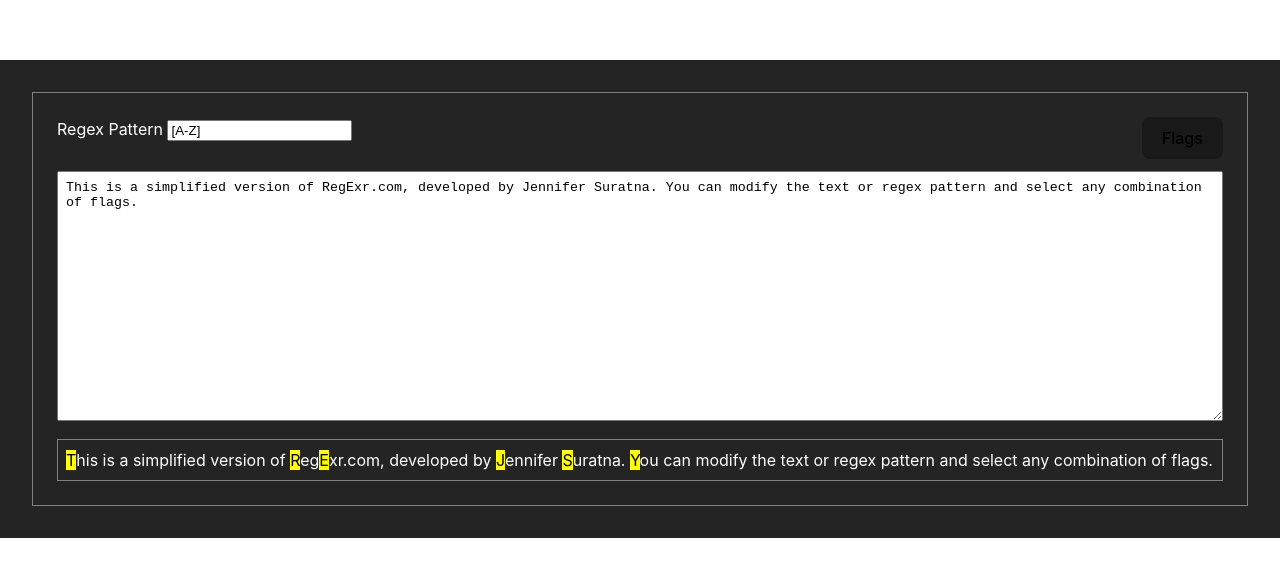
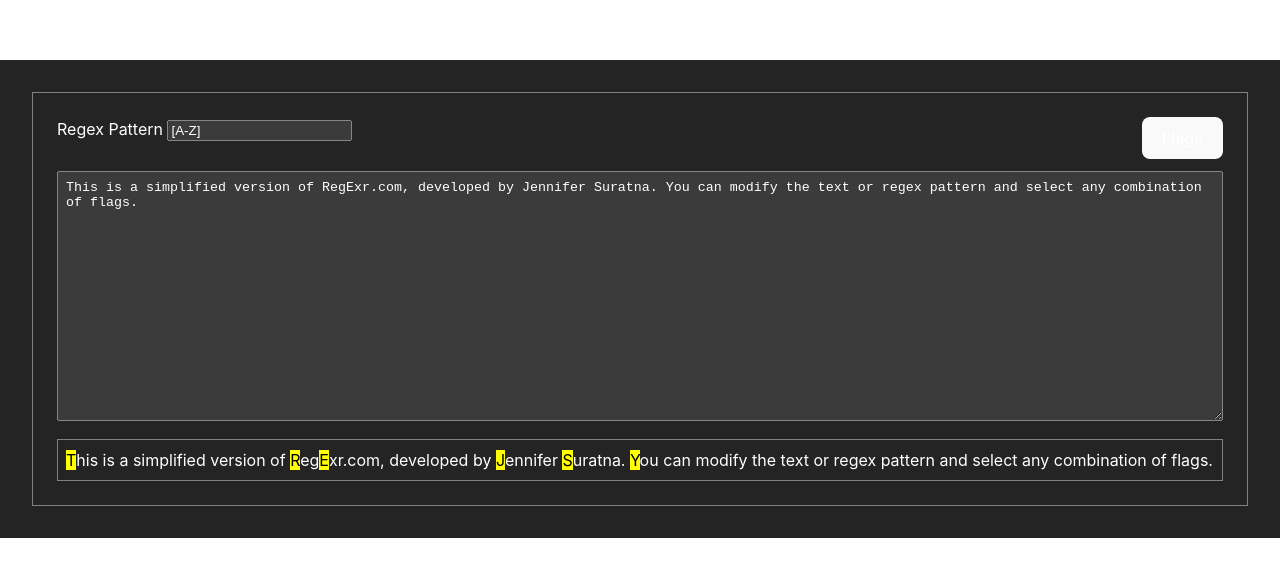
Before and after one commit to jenyeji/regex, a React (Vite) app: page / in a window 1280 px wide. Shown: the part 101-678 px from the top of the page. Built offline with nearby package versions, Linux system fonts and the light colour scheme.

Commit message:
update colors

```diff
--- a/src/App.css
+++ b/src/App.css
@@ -6,10 +6,7 @@
   width: 100%;
   background-color: #242424;
   color: white;
-}
-
-button {
-  background-color: rgb(26, 25, 25);
+  color-scheme: only dark;
 }
 
 textarea {
```
